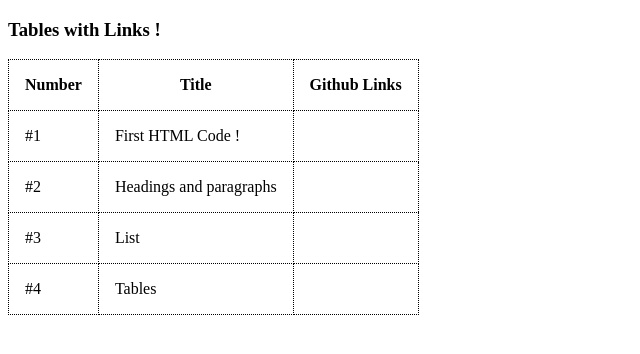
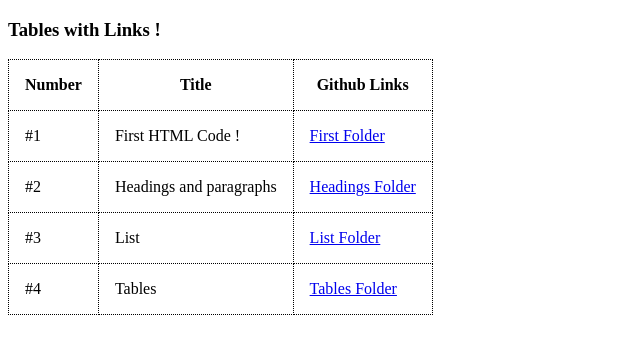
Before and after one commit to AyaMeizer/HTMLtasks, a plain HTML site: page WedTest-table3.html in a window 1280 px wide. Shown: the whole page, without its empty margins (0-640 px from the left). Drawn offline with Linux system fonts and the light colour scheme.

Commit message:
Add files via upload

```diff
--- a/WedTest-table3.html
+++ b/WedTest-table3.html
@@ -40,7 +40,7 @@
                 First HTML Code !
             </td>
             <td>
-
+               <a href="https://ayameizer.github.io/HTMLtasks/">First Folder</a>
             </td>
         </tr>
         <tr>
@@ -50,6 +50,9 @@
             <td>
                 Headings and paragraphs
             </td>
+            <td>
+                <a href="https://ayameizer.github.io/HTMLtasks/WedTask1.html"> Headings Folder</a>
+            </td>
             <tr>
             <td>
                #3
@@ -58,7 +61,7 @@
                 List
             </td>
             <td>
-
+                <a href="https://ayameizer.github.io/HTMLtasks/WedTasks-Lists.html">List Folder</a>
             </td>
         </tr>
         <tr>
@@ -69,6 +72,8 @@
                 Tables
             </td>
             <td>
+            <a href="https://ayameizer.github.io/HTMLtasks/WedTask-table2.html"> Tables Folder </a>
+            </td>
             </tr>
 </table>
 </body>
```
